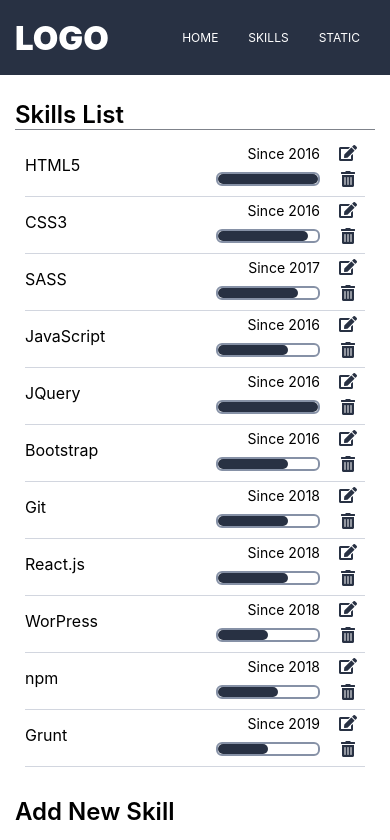
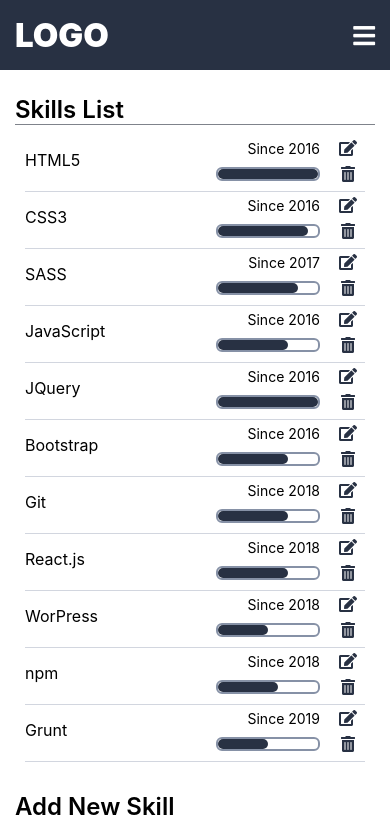
Before and after one commit to dunjamarc/candidate-skills, a React (Create React App) app: page /skills in a window 390 px wide. Shown: the top 840 px of the page. Built offline with nearby package versions, Linux system fonts and the light colour scheme; data requests are answered from the project's data file.

Commit message:
Add burger menu for mobile

```diff
--- a/src/App/pages/Skills.js
+++ b/src/App/pages/Skills.js
@@ -88,7 +88,7 @@
     render () {
         const options = []
         for(let i = 1; i < 11; i++){
-            options.push(<option value={i}>{i}</option>)
+            options.push(<option key={i} value={i}>{i}</option>)
         }
 
         return (
--- a/src/App/partials/Header.js
+++ b/src/App/partials/Header.js
@@ -1,5 +1,5 @@
 import React from "react";
-import {Link} from 'react-router-dom';
+import {Link} from "react-router-dom";
 
 const Header = (props) => {
 
@@ -7,13 +7,23 @@
         <header>
             <div className="container">
                 <nav className="nav-wrapper">
-                    <Link to='/' className="brand-logo">LOGO</Link>
+                    <Link to="/" className="brand-logo">LOGO</Link>
                     <ul className="menu">
-                        <li><Link to='/'>HOME</Link></li>
-                        <li><Link to='/skills'>SKILLS</Link></li>
-                        <li><Link to='/static'>STATIC</Link></li>
+                        <li><Link to="/">HOME</Link></li>
+                        <li><Link to="/skills">SKILLS</Link></li>
+                        <li><Link to="/static">STATIC</Link></li>
                     </ul>
+                    <span className="burger">
+                        <i className="fa fa-bars"></i>
+                    </span>
                 </nav>
+            </div>
+            <div className="mobile-nav">
+                <ul className="menu">
+                    <li><Link to="/">HOME</Link></li>
+                    <li><Link to="/skills">SKILLS</Link></li>
+                    <li><Link to="/static">STATIC</Link></li>
+                </ul>
             </div>
         </header>
     )
--- a/src/style/css/style.css
+++ b/src/style/css/style.css
@@ -1,3 +1,6 @@
+header {
+  position: relative;
+}
 header .nav-wrapper {
   display: flex;
   justify-content: space-between;
@@ -6,6 +9,72 @@
 header .nav-wrapper .brand-logo {
   font-size: 33px;
   font-weight: 900;
+  color: #fff;
+  text-decoration: none;
+}
+header .nav-wrapper .menu {
+  display: none;
+}
+@media only screen and (min-width: 425px) {
+  header .nav-wrapper .menu {
+    display: block;
+  }
+}
+header .nav-wrapper .menu li {
+  list-style-type: none;
+  display: inline-block;
+  padding: 0 15px;
+  -webkit-transition: transform 0.3s;
+  transition: transform 0.3s;
+}
+header .nav-wrapper .menu li:hover {
+  -webkit-transform: translateY(-3px);
+  transform: translateY(-3px);
+}
+header .nav-wrapper .menu a {
+  color: #fff;
+  text-decoration: none;
+  padding: 15px 0;
+}
+@media only screen and (min-width: 425px) {
+  header .nav-wrapper .burger {
+    display: none;
+  }
+}
+header .nav-wrapper .burger i {
+  font-size: 25px;
+}
+header .mobile-nav {
+  position: absolute;
+  left: 0;
+  width: 100%;
+  background-color: rgba(40, 49, 67, 0.88);
+  -webkit-transform: translateY(-100%);
+  transform: translateY(-100%);
+  -webkit-transition: transform 0.3s;
+  transition: transform 0.3s;
+  z-index: -1;
+}
+header .mobile-nav.show {
+  -webkit-transform: translateY(0);
+  transform: translateY(0);
+}
+@media only screen and (min-width: 425px) {
+  header .mobile-nav {
+    display: none;
+  }
+}
+header .mobile-nav .menu {
+  display: flex;
+  justify-content: space-around;
+  padding: 20px;
+}
+header .mobile-nav .menu li {
+  list-style-type: none;
+}
+header .mobile-nav .menu li a {
+  text-decoration: none;
+  color: #fff;
 }
 
 .home {
@@ -317,9 +386,11 @@
 .skills .skill-form form div input,
 .skills .skill-form form div select {
   font-size: 15px;
-  padding: 5px;
+  padding: 7px;
   margin-bottom: 10%;
   width: 100%;
+  border: 1px solid #7f838b;
+  outline: none;
 }
 .skills button {
   padding: 10px 20px;
@@ -418,16 +489,5 @@
   font-size: 12px;
   color: #fff;
 }
-header li,
-footer li {
-  list-style-type: none;
-  display: inline-block;
-  padding: 15px;
-}
-header a,
-footer a {
-  color: #fff;
-  text-decoration: none;
-}
 
 /*# sourceMappingURL=style.css.map */
--- a/src/style/scss/_header.scss
+++ b/src/style/scss/_header.scss
@@ -1,4 +1,5 @@
 header {
+    position: relative;
 
 	.nav-wrapper {
 		display: flex;
@@ -8,6 +9,82 @@
         .brand-logo {
             font-size: 33px;
             font-weight: 900;
+            color: $white;
+            text-decoration: none;
         }
-	}
+
+        .menu {
+            display: none;
+
+            @include breakpoint($mobile) {
+                display: block;
+            }
+
+            li {
+                list-style-type: none;
+                display: inline-block;
+                padding: 0 15px;
+                -webkit-transition: transform .3s;
+                transition: transform .3s;
+
+                &:hover {
+                    -webkit-transform: translateY(-3px);
+                    transform: translateY(-3px);
+                }
+            }
+
+            a {
+                color: $white;
+                text-decoration: none;
+                padding: 15px 0;
+            }
+        }
+
+        .burger {
+
+            @include breakpoint($mobile) {
+                display: none;
+            }
+
+            i {
+                font-size: 25px;
+            }
+        }
+    }
+
+    .mobile-nav {
+        position: absolute;
+        left: 0;
+        width: 100%;
+        background-color: $navy-transparent;
+        -webkit-transform: translateY(-100%);
+        transform: translateY(-100%);
+        -webkit-transition: transform .3s;
+        transition: transform .3s;
+        z-index: -1;
+
+        &.show {
+            -webkit-transform: translateY(0);
+            transform: translateY(0);
+        }
+
+        @include breakpoint($mobile) {
+            display: none;
+        }
+
+        .menu {
+            display: flex;
+            justify-content: space-around;
+            padding: 20px;
+
+            li {
+                list-style-type: none;
+
+                a {
+                    text-decoration: none;
+                    color: $white;
+                }
+            }
+        }
+    }
 }
--- a/src/style/scss/_skills.scss
+++ b/src/style/scss/_skills.scss
@@ -141,9 +141,11 @@
                 input,
                 select {
                     font-size: 15px;
-                    padding: 5px;
+                    padding: 7px;
                     margin-bottom: 10%;
                     width: 100%;
+                    border: 1px solid $gray;
+                    outline: none;
                 }
             }
         }
--- a/src/style/scss/style.scss
+++ b/src/style/scss/style.scss
@@ -1,6 +1,7 @@
 $white: #fff;
 $black: #000;
 $navy: #283143;
+$navy-transparent: rgba(40, 49, 67, .88);
 $gray: #7f838b;
 $gray-blue: #8691a6;
 $light-gray: #d2d6df;
@@ -65,15 +66,4 @@
     background-color: $navy;
 	font-size: 12px;
 	color: $white;
-
-	li {
-		list-style-type: none;
-		display: inline-block;
-		padding: 15px;
-	}
-
-	a {
-		color: $white;
-		text-decoration: none;
-	}
 }
```
Also changed, not shown: 1 other file (tests, documents, lock files or other folders).
